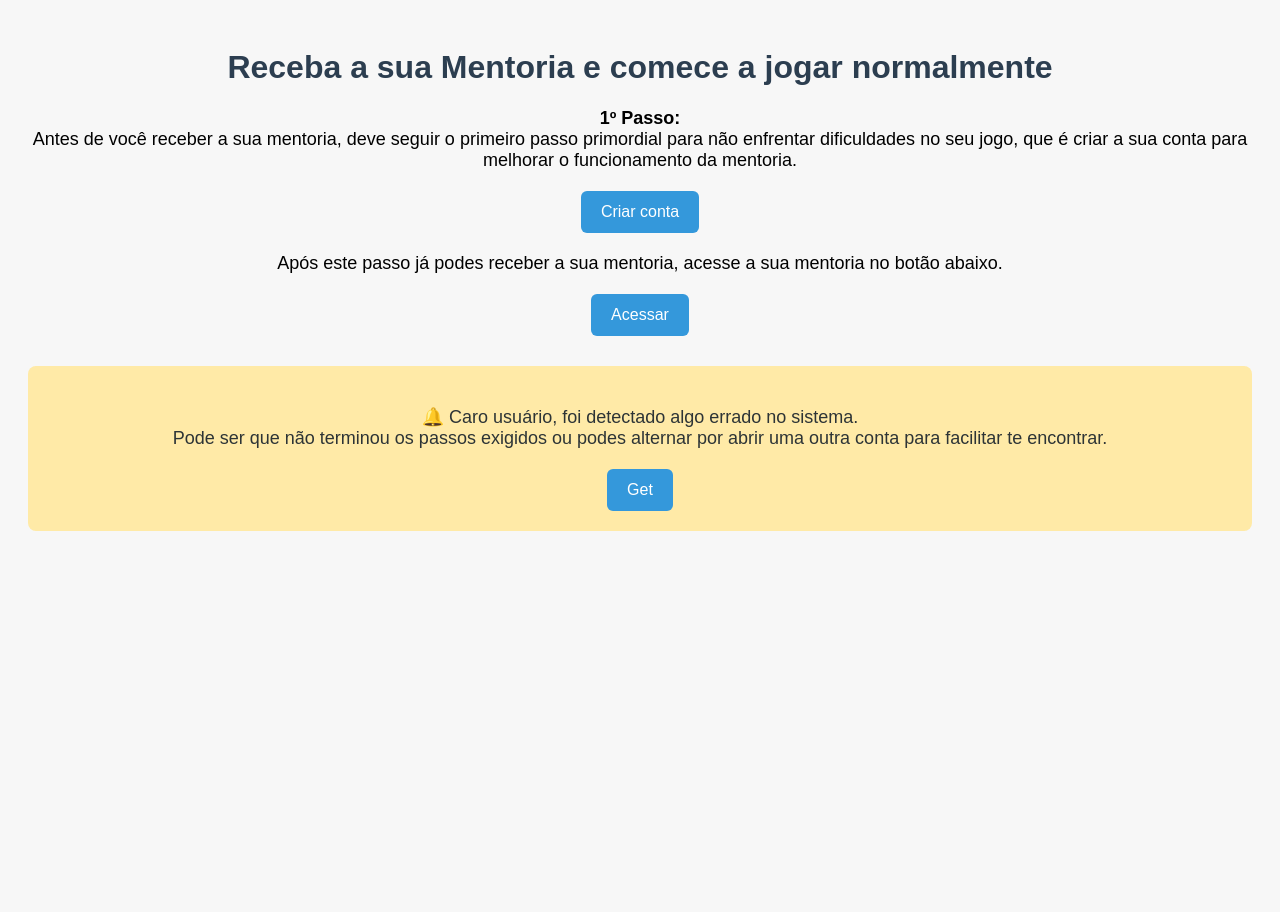
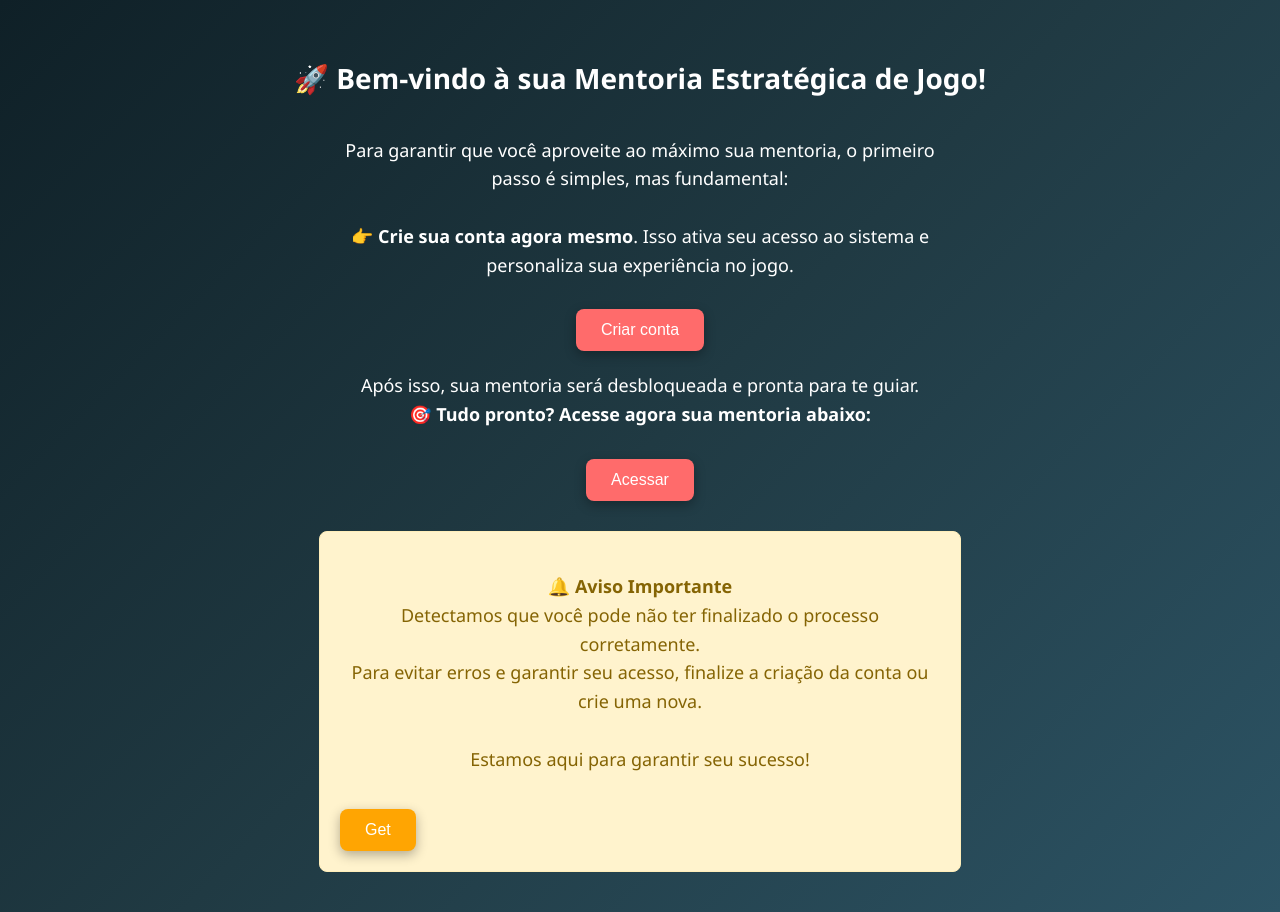
Before and after one commit to Jemusse/Mentoria-completa.mz, a plain HTML site: page index.html in a window 1280 px wide. Both pictures are taken after a click on the button "Acessar". Before the commit the page ends 800 px from the top, so only its background shows below. Drawn offline with Linux system fonts and the light colour scheme.

Commit message:
Update index.html

```diff
--- a/index.html
+++ b/index.html
@@ -5,52 +5,79 @@
   <title>Mentoria de Jogo</title>
   <style>
     body {
-      font-family: Arial, sans-serif;
-      background: #f7f7f7;
-      padding: 20px;
+      margin: 0;
+      padding: 0;
+      font-family: 'Segoe UI', sans-serif;
+      background: linear-gradient(135deg, #0f2027, #203a43, #2c5364);
+      color: #ffffff;
+      display: flex;
+      flex-direction: column;
+      align-items: center;
+      padding: 40px 20px;
+    }
+
+    h1 {
+      font-size: 28px;
       text-align: center;
     }
-    h1 {
-      color: #2c3e50;
-    }
+
     p {
+      max-width: 600px;
+      text-align: center;
       font-size: 18px;
+      line-height: 1.6;
       margin: 20px 0;
     }
-    button {
-      background-color: #3498db;
+
+    button, a button {
+      background: #ff6b6b;
       color: white;
       border: none;
-      padding: 12px 20px;
-      border-radius: 6px;
+      padding: 12px 25px;
       font-size: 16px;
+      border-radius: 8px;
+      margin-top: 10px;
       cursor: pointer;
+      transition: background 0.3s ease, transform 0.2s ease;
+      box-shadow: 0 4px 12px rgba(0,0,0,0.3);
     }
+
     button:hover {
-      background-color: #2980b9;
+      background: #ff4d4d;
+      transform: scale(1.05);
     }
+
     .notification {
       display: none;
-      background: #ffeaa7;
-      color: #2d3436;
+      background: #fff3cd;
+      color: #856404;
+      border: 1px solid #ffeeba;
+      border-radius: 8px;
       padding: 20px;
-      border-radius: 8px;
       margin-top: 30px;
-      animation: fadeIn 1s ease-in-out;
+      max-width: 600px;
+      animation: fadeIn 0.5s ease-in-out;
     }
+
+    .notification button {
+      background: #ffa502;
+      color: white;
+      margin-top: 15px;
+    }
+
     @keyframes fadeIn {
-      from {opacity: 0;}
-      to {opacity: 1;}
+      from { opacity: 0; transform: translateY(-10px); }
+      to { opacity: 1; transform: translateY(0); }
     }
   </style>
 </head>
 <body>
 
-  <h1>Receba a sua Mentoria e comece a jogar normalmente</h1>
+  <h1>🚀 Bem-vindo à sua Mentoria Estratégica de Jogo!</h1>
 
   <p>
-    <strong>1º Passo:</strong><br>
-    Antes de você receber a sua mentoria, deve seguir o primeiro passo primordial para não enfrentar dificuldades no seu jogo, que é criar a sua conta para melhorar o funcionamento da mentoria.
+    Para garantir que você aproveite ao máximo sua mentoria, o primeiro passo é simples, mas fundamental:<br><br>
+    <strong>👉 Crie sua conta agora mesmo</strong>. Isso ativa seu acesso ao sistema e personaliza sua experiência no jogo.
   </p>
 
   <a href="https://bit.ly/3HjLcdZ" target="_blank">
@@ -58,25 +85,27 @@
   </a>
 
   <p>
-    Após este passo já podes receber a sua mentoria, acesse a sua mentoria no botão abaixo.
+    Após isso, sua mentoria será desbloqueada e pronta para te guiar. <br>
+    <strong>🎯 Tudo pronto? Acesse agora sua mentoria abaixo:</strong>
   </p>
 
   <button onclick="acessarMentoria()">Acessar</button>
 
   <div class="notification" id="notificacao">
-    <p>🔔 Caro usuário, foi detectado algo errado no sistema.<br>
-    Pode ser que não terminou os passos exigidos ou podes alternar por abrir uma outra conta para facilitar te encontrar.</p>
+    <p>🔔 <strong>Aviso Importante</strong><br>
+    Detectamos que você pode não ter finalizado o processo corretamente.<br>
+    Para evitar erros e garantir seu acesso, finalize a criação da conta ou crie uma nova. <br><br>
+    Estamos aqui para garantir seu sucesso!</p>
     <button onclick="fecharNotificacao()">Get</button>
   </div>
 
   <script>
     function acessarMentoria() {
-      // Verifica se é a primeira vez
       if (!localStorage.getItem('mentoriaAcessada')) {
         document.getElementById('notificacao').style.display = 'block';
         localStorage.setItem('mentoriaAcessada', 'true');
       } else {
-        alert('Bem-vindo de volta à sua mentoria!');
+        alert('✅ Bem-vindo de volta à sua mentoria!');
       }
     }
 
```
